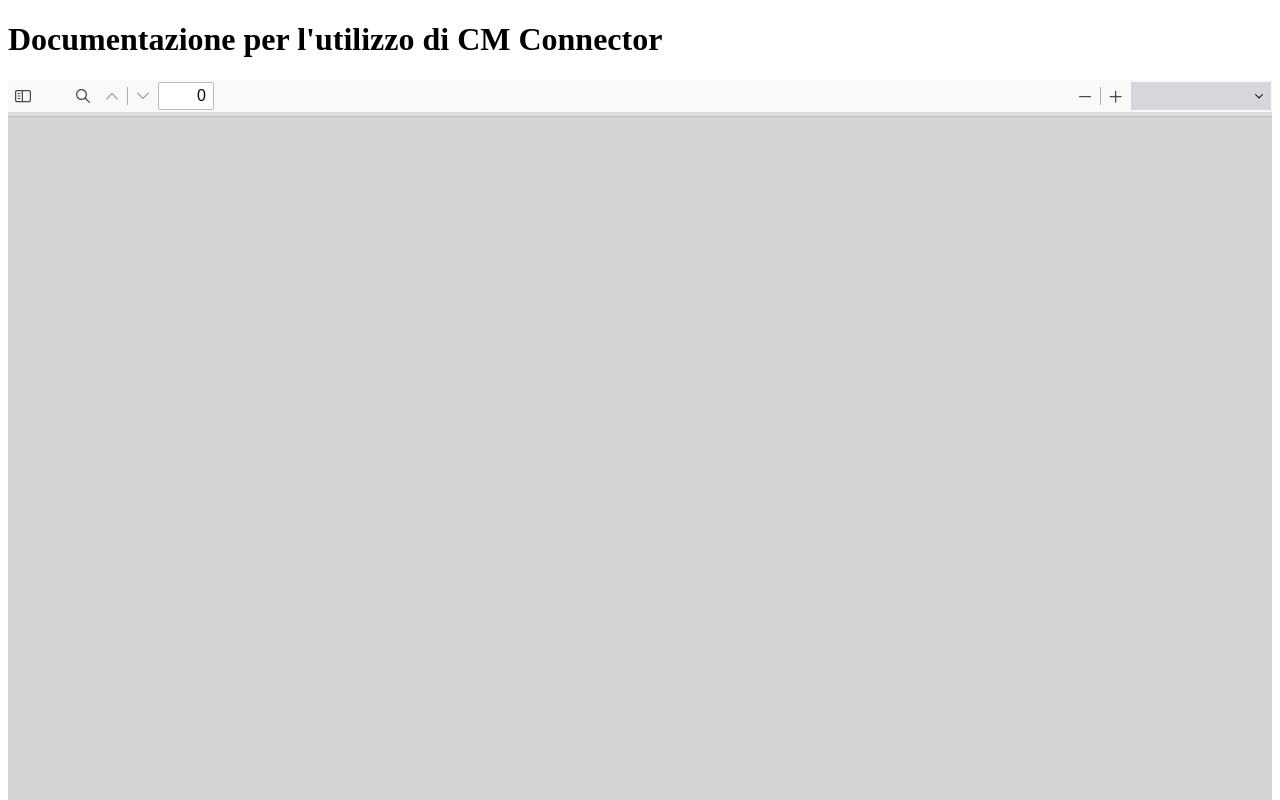
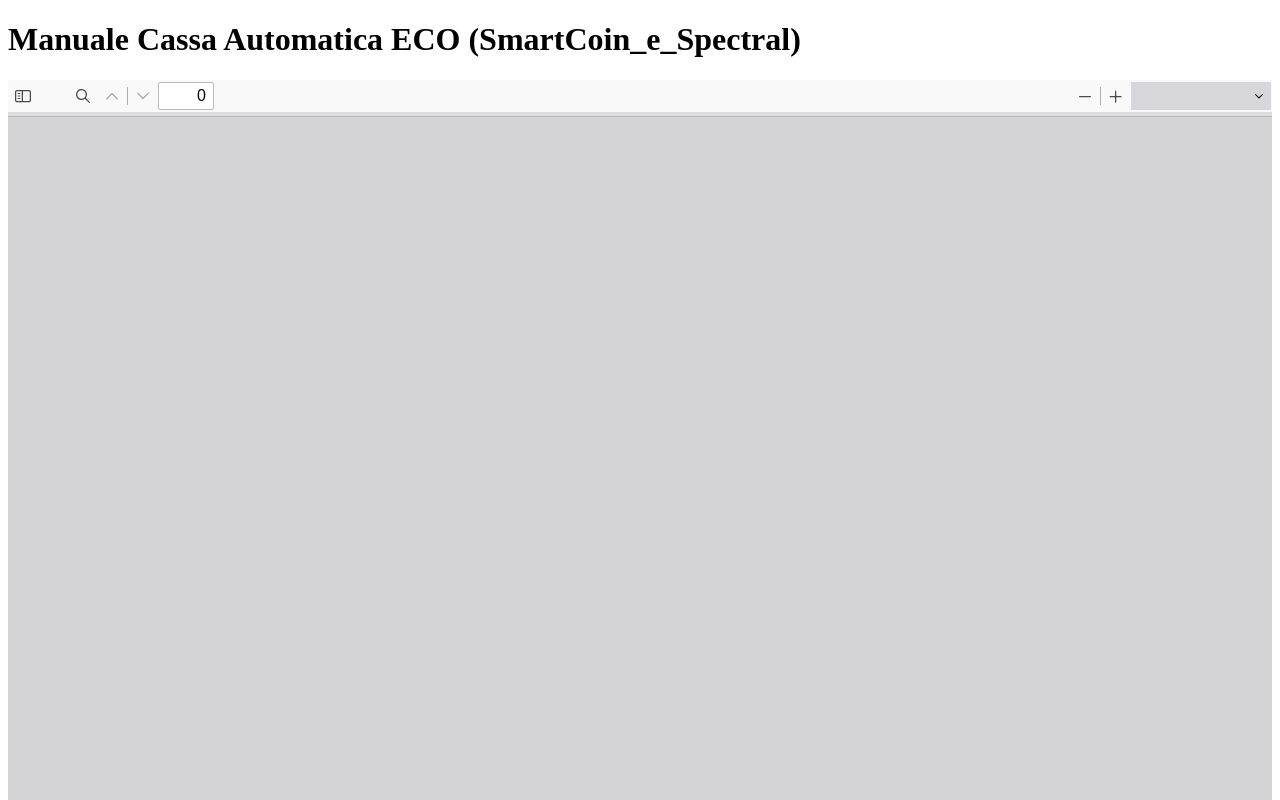
Before and after one commit to NemesiX/nx-docs, a website: page manuale-cassa-eco.html in a window 1280 px wide. Shown: the top 800 px of the page. Drawn offline with Linux system fonts and the light colour scheme; no server answers.

Commit message:
Aggiunto manuale Cassetto Eco

```diff
--- a/manuale-cassa-eco.html
+++ b/manuale-cassa-eco.html
@@ -5,7 +5,7 @@
 </head>
 <body>
 
-    <h1>Documentazione per l'utilizzo di CM Connector</h1>
+    <h1>Manuale Cassa Automatica ECO (SmartCoin_e_Spectral)</h1>
 
     <iframe
         src="pdfviewer/web/viewer.html?file=https://nemesix.github.io/nx-docs/pdf/Manuale_Cassa_Automatica_Eco_(SmartCoin_e_Spectral).pdf"
```
